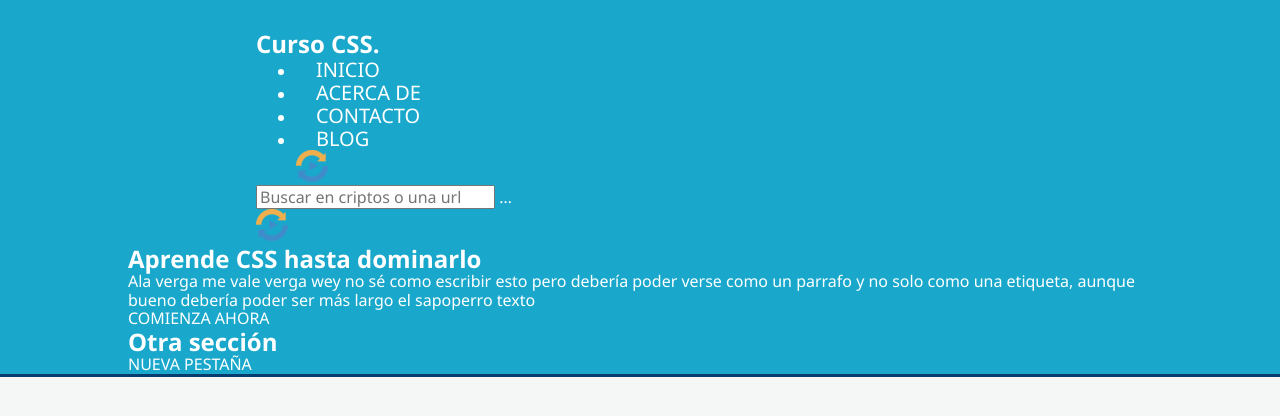
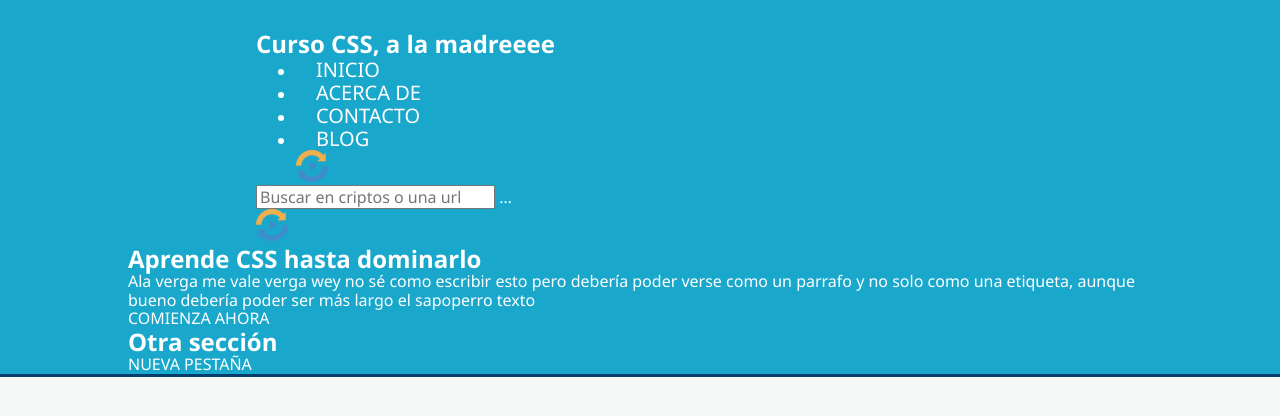
Before and after one commit to dcocoma/First_page, a plain HTML site: page index.html in a window 1280 px wide. Drawn offline with Linux system fonts and the light colour scheme.

Commit message:
change title in index.html

```diff
--- a/index.html
+++ b/index.html
@@ -12,7 +12,7 @@
     <header class="hero">
         <nav class="nav container">
             <div class="nav_logo">
-                <h2 class="nav_title">Curso CSS.</h2>
+                <h2 class="nav_title">Curso CSS, a la madreeee</h2>
             </div>
             <ul class="nav_link nav_link--menu">
                 <li class="nav_items">
```
